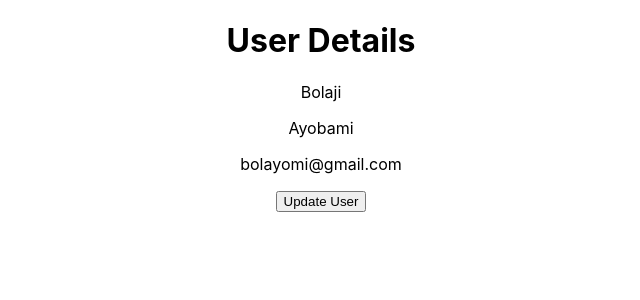
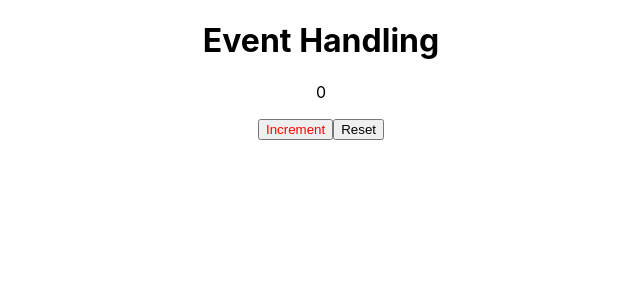
Before and after one commit to Bashorun407/React-Basics, a React (Create React App) app: page / in a window 1280 px wide. Shown: the top 300 px of the page, without its empty margins (319-959 px from the left). Built offline with nearby package versions, Linux system fonts and the light colour scheme.

Commit message:
Added eventHandling file

```diff
--- a/src/App.js
+++ b/src/App.js
@@ -10,6 +10,7 @@ import Skills from './components/skills';
 import Students from './components/student_des';
 import Employee from './components/employee';
 import User from './components/user';
+import EventHandling from './components/eventHandling';
 
 
 function App() {
@@ -59,7 +60,9 @@ function App() {
 
       {/* <Employee /> */}
 
-      <User />
+      {/* <User /> */}
+
+      <EventHandling />
     </div>
 
   );
--- /dev/null
+++ b/src/components/eventHandling.js
@@ -0,0 +1,24 @@
+import { useState } from "react"
+
+const EventHandling = () => {
+    const [count, setCount] = useState(0)
+
+    function handleClick() {
+        setCount(count + 1)
+    }
+
+    function resetCount() {
+        setCount(0)
+    }
+
+    return (
+        <div>
+            <h1>Event Handling</h1>
+            <p>{count}</p>
+            <button className="title" onClick={handleClick}>Increment</button>
+            <button onClick={resetCount}>Reset</button>
+        </div>
+    )
+}
+
+export default EventHandling
```
Also changed, not shown: src/components/conditionRendering.js (added).
